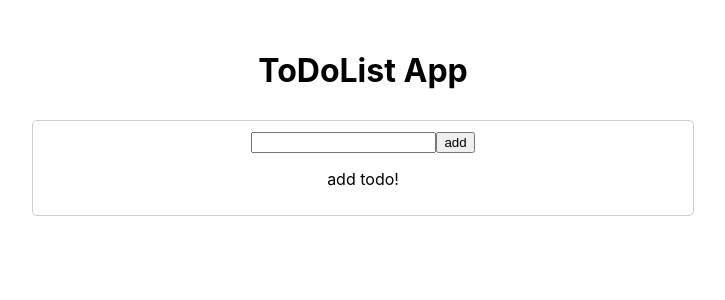
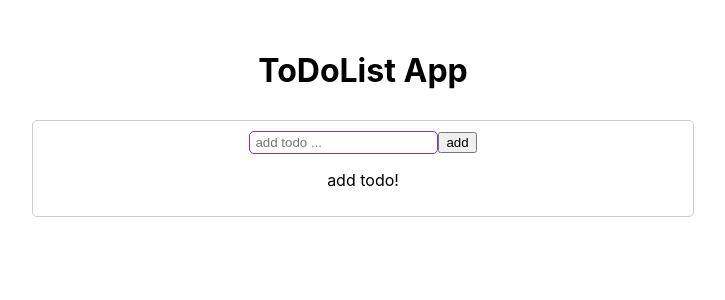
Before and after one commit to hedieh-heydari/ReactToDoApp, a React (Create React App) app: page / in a window 1280 px wide. Shown: the top 300 px of the page, without its empty margins (287-1012 px from the left). Built offline with nearby package versions, Linux system fonts and the light colour scheme.

Commit message:
adde a function for edit todo

```diff
--- a/src/App.css
+++ b/src/App.css
@@ -33,3 +33,15 @@
   text-decoration: line-through;
   color: #ccc;
 }
+
+
+input {
+  border: 1px solid #ccc;
+  border-radius: 5px;
+  padding: 3px 5px;
+  outline: none;
+}
+input:focus{
+  border: 1px solid blueviolet;
+
+}
--- a/src/Components/ToDoForm.js
+++ b/src/Components/ToDoForm.js
@@ -1,7 +1,11 @@
-import { useState } from "react";
+import { useEffect, useRef, useState } from "react";
 
 const ToDoForm = (props) => {
     const [input, setInput] = useState("")
+    const inputRef = useRef(null)
+    useEffect(() => {
+        inputRef.current.focus()
+    }, [])
     const changeHandler = (e) => {
         setInput(e.target.value)
     }
@@ -17,8 +21,23 @@ const ToDoForm = (props) => {
     return (
         <>
             <form onSubmit={submitHandler}>
-                <input type='text' value={input} onChange={changeHandler} />
-                <button type="submit">add</button>
+                {props.edit ?
+                    <>
+                        <input
+                            ref={inputRef}
+                            placeholder="update todo ... "
+                            type='text' value={input} onChange={changeHandler} />
+                        <button type="submit">update</button>
+                    </>
+                    :
+                    <>
+                        <input
+                            ref={inputRef}
+                            placeholder="add todo ..."
+                            type='text' value={input} onChange={changeHandler} />
+                        <button type="submit">add</button>
+                    </>}
+
             </form>
         </>
     );
--- a/src/Components/TodoApp.js
+++ b/src/Components/TodoApp.js
@@ -29,8 +29,13 @@ const TodoApp = () => {
         setTodos(filteredTodos)
     }
 
-    const updateTodo = (id) => {
-
+    const updateTodo = (id, newValue) => {
+        const index = todos.findIndex(todo => todo.id === id)
+        const selectedTodo = { ...todos[index] };
+        selectedTodo.text = newValue;
+        const updatedTodos = [...todos];
+        updatedTodos[index] = selectedTodo;
+        setTodos(updatedTodos);
     }
 
     return (
--- a/src/Components/TodoList.js
+++ b/src/Components/TodoList.js
@@ -6,8 +6,9 @@ const ToDoList = ({ todos, onComplete, onDelete, onEdit, onUpdateTodo }) => {
   const [edit, setEdit] = useState({ id: null, text: "", isCompleted: false })
 
 
-  const editTodo = () => {
-onUpdateTodo(edit.id)
+  const editTodo = (newValue) => {
+    onUpdateTodo(edit.id, newValue)
+    setEdit({ id: null, text: "" })
   }
 
   const renderTodos = () => {
@@ -22,7 +23,7 @@ onUpdateTodo(edit.id)
     })
   }
 
-  return <div> {edit.id ? <ToDoForm submitTodo={editTodo} /> : renderTodos()}</div>
+  return <div> {edit.id ? <ToDoForm submitTodo={editTodo} edit={edit} /> : renderTodos()}</div>
 }
 
 export default ToDoList;
```
